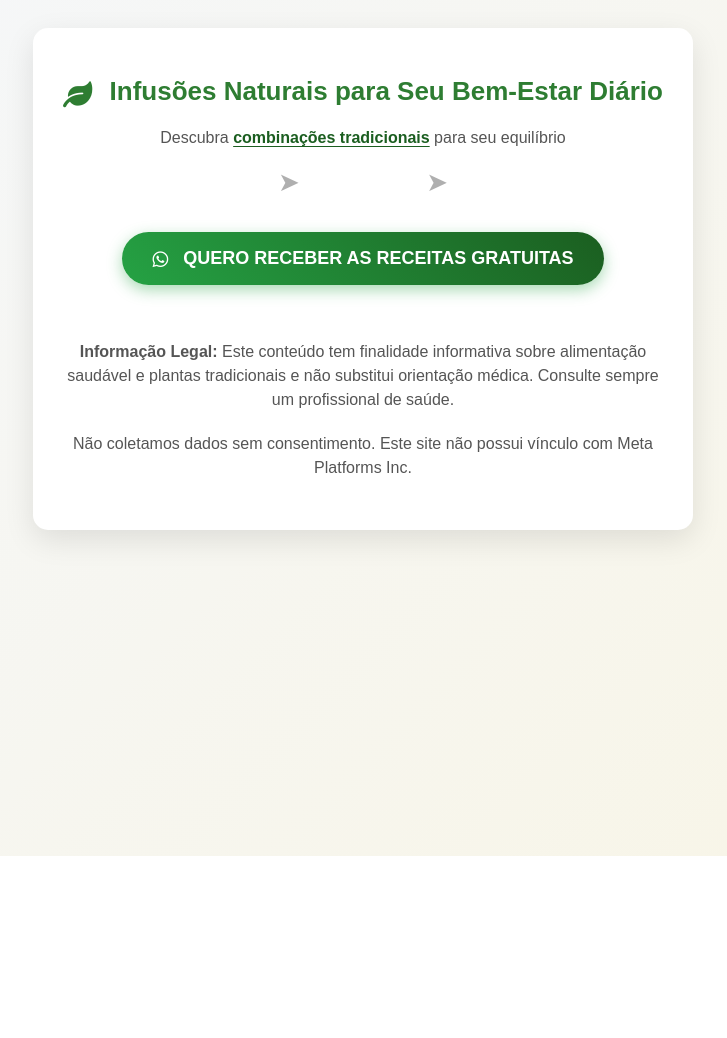
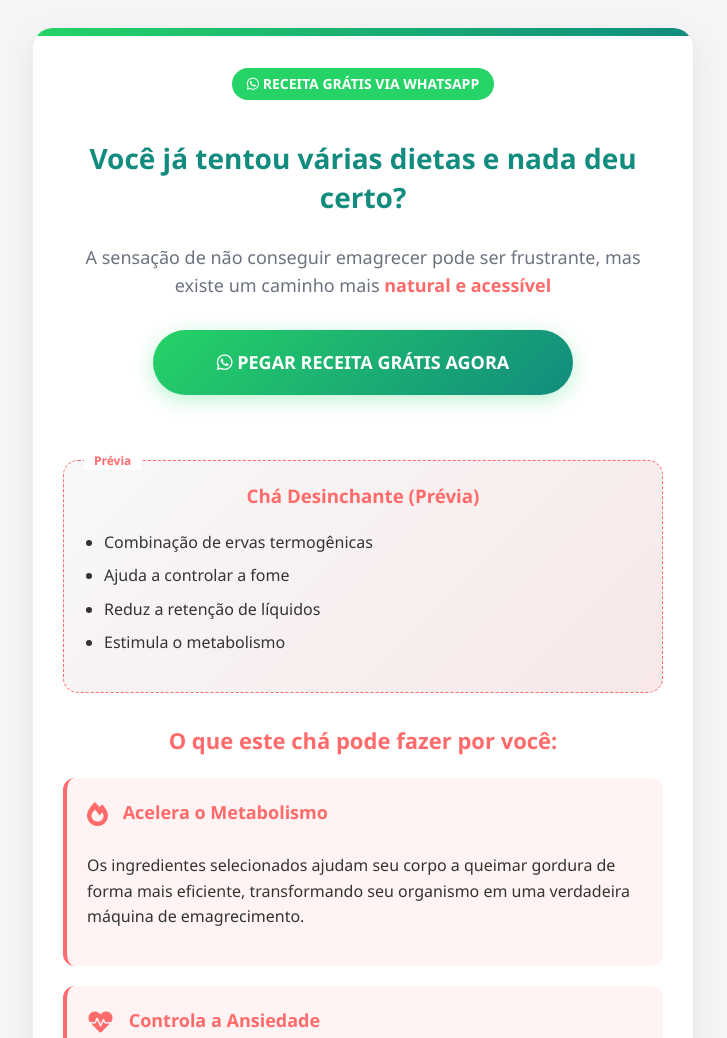
Before and after one commit to iranboono/pagina-receita, a plain HTML site: page index.html in a window 1280 px wide. Shown: the top 1038 px of the page, without its empty margins (277-1004 px from the left). Before the commit the page ends 856 px from the top, so only its background shows below. Drawn offline with Linux system fonts and the light colour scheme.

Commit message:
Update index.html

```diff
--- a/index.html
+++ b/index.html
@@ -3,7 +3,7 @@
 <head>
   <meta charset="UTF-8">
   <meta name="viewport" content="width=device-width, initial-scale=1.0">
-  <title>Infusões Naturais para Bem-Estar</title>
+  <title>Receita Exclusiva de Chá Emagrecedor via WhatsApp</title>
 
   <!-- Facebook Pixel Code -->
   <script>
@@ -20,117 +20,326 @@
   <!-- End Facebook Pixel Code -->
 
   <style>
+    :root {
+      --primary: #25D366;
+      --primary-dark: #128C7E;
+      --secondary: #F5F5F5;
+      --text: #333333;
+      --light-text: #6B7280;
+      --white: #FFFFFF;
+      --accent: #34B7F1;
+      --highlight: #FF6B6B;
+    }
+
     body {
-      font-family: 'Arial', sans-serif;
+      font-family: 'Segoe UI', Roboto, 'Helvetica Neue', sans-serif;
       text-align: center;
       padding: 20px;
-      background: linear-gradient(135deg, #f5f7fa 0%, #f8f5e6 100%);
+      background-color: var(--secondary);
       min-height: 100vh;
+      color: var(--text);
+      line-height: 1.6;
     }
+
     .container {
       max-width: 600px;
       margin: 0 auto;
-      padding: 30px;
-      background-color: white;
-      border-radius: 15px;
-      box-shadow: 0 10px 30px rgba(0,0,0,0.1);
+      padding: 40px 30px;
+      background-color: var(--white);
+      border-radius: 20px;
+      box-shadow: 0 10px 30px rgba(0,0,0,0.08);
       position: relative;
+      overflow: hidden;
     }
+
+    .container::before {
+      content: "";
+      position: absolute;
+      top: 0;
+      left: 0;
+      right: 0;
+      height: 8px;
+      background: linear-gradient(90deg, var(--primary), var(--primary-dark));
+    }
+
     h1 {
-      color: #2e7d32;
-      font-size: 26px;
-      margin-bottom: 20px;
-      line-height: 1.3;
+      color: var(--primary-dark);
+      font-size: 28px;
+      margin-bottom: 25px;
+      line-height: 1.4;
+      font-weight: 700;
     }
-    p {
-      font-size: 16px;
-      margin-bottom: 20px;
-      color: #555;
+
+    h2 {
+      color: var(--highlight);
+      font-size: 22px;
+      margin: 30px 0 15px;
     }
+
+    .subtitle {
+      font-size: 18px;
+      color: var(--light-text);
+      margin-bottom: 30px;
+      font-weight: 500;
+    }
+
+    .benefit-card {
+      background-color: rgba(255, 107, 107, 0.08);
+      border-radius: 12px;
+      padding: 20px;
+      margin: 20px 0;
+      text-align: left;
+      border-left: 4px solid var(--highlight);
+    }
+
+    .benefit-card i {
+      color: var(--highlight);
+      font-size: 24px;
+      margin-right: 10px;
+      vertical-align: middle;
+    }
+
+    .benefit-card h3 {
+      color: var(--highlight);
+      display: inline-block;
+      margin: 0 0 10px 0;
+      font-size: 18px;
+    }
+
+    .whatsapp-reason {
+      background-color: rgba(37, 211, 102, 0.1);
+      border-radius: 12px;
+      padding: 20px;
+      margin: 25px 0;
+      text-align: left;
+    }
+
+    .whatsapp-reason i {
+      color: var(--primary);
+      font-size: 24px;
+      margin-right: 10px;
+    }
+
     .botao {
-      background: linear-gradient(45deg, #25a244, #1b5e20);
-      color: white;
-      padding: 16px 30px;
+      background: linear-gradient(135deg, var(--primary), var(--primary-dark));
+      color: var(--white);
+      padding: 18px 35px;
       text-decoration: none;
-      font-weight: bold;
+      font-weight: 600;
       font-size: 18px;
       border-radius: 50px;
       display: inline-block;
-      box-shadow: 0 5px 15px rgba(37, 162, 68, 0.4);
+      box-shadow: 0 5px 20px rgba(37, 211, 102, 0.3);
       transition: all 0.3s ease;
-      margin: 25px 0;
+      margin: 30px 0;
       position: relative;
       z-index: 2;
+      border: none;
+      cursor: pointer;
+      width: 90%;
+      max-width: 350px;
     }
+
     .botao:hover {
       transform: translateY(-3px);
-      box-shadow: 0 8px 20px rgba(37, 162, 68, 0.6);
-      background: linear-gradient(45deg, #1b5e20, #25a244);
+      box-shadow: 0 8px 25px rgba(37, 211, 102, 0.4);
+      background: linear-gradient(135deg, var(--primary-dark), var(--primary));
     }
-    .arrow-container {
+
+    .botao-topo {
+      margin-top: 0;
+      margin-bottom: 40px;
+    }
+
+    .botao-meio {
+      margin: 40px 0;
+    }
+
+    .botao-rodape {
+      margin-bottom: 20px;
+    }
+
+    .destaque {
+      color: var(--highlight);
+      font-weight: 700;
+    }
+
+    .whatsapp-badge {
+      background-color: var(--primary);
+      color: white;
+      padding: 5px 15px;
+      border-radius: 20px;
+      font-size: 14px;
+      font-weight: 600;
+      display: inline-block;
+      margin-bottom: 20px;
+    }
+
+    .recipe-preview {
+      background: linear-gradient(135deg, #f8f8f8, #f8e8e8);
+      border-radius: 15px;
+      padding: 20px;
+      margin: 25px 0;
+      border: 1px dashed var(--highlight);
       position: relative;
-      height: 40px;
-      margin: 5px auto 0;
-      width: 220px;
     }
-    .arrow {
+
+    .recipe-preview:before {
+      content: "Prévia";
       position: absolute;
-      color: #8d8d8d;
-      font-size: 26px;
-      animation: bounce 2s infinite;
-      opacity: 0.7;
-      z-index: 1;
+      top: -10px;
+      left: 20px;
+      background: var(--white);
+      padding: 0 10px;
+      color: var(--highlight);
+      font-size: 12px;
+      font-weight: 600;
     }
-    .arrow.left {
-      left: 25px;
-      top: 0;
+
+    .recipe-preview h3 {
+      color: var(--highlight);
+      margin-top: 0;
     }
-    .arrow.right {
-      right: 25px;
-      top: 0;
+
+    .recipe-preview ul {
+      text-align: left;
+      padding-left: 20px;
     }
-    .icon {
-      margin-right: 10px;
-      vertical-align: middle;
+
+    .recipe-preview li {
+      margin-bottom: 8px;
     }
-    @keyframes bounce {
-      0%, 20%, 50%, 80%, 100% {transform: translateY(0);}
-      40% {transform: translateY(-10px);}
-      60% {transform: translateY(-5px);}
+
+    .testimonial {
+      background-color: rgba(255, 107, 107, 0.05);
+      border-radius: 12px;
+      padding: 20px;
+      margin: 30px 0;
+      text-align: center;
+      border: 1px solid rgba(255, 107, 107, 0.2);
     }
+
+    .testimonial i {
+      color: var(--highlight);
+      font-size: 24px;
+      margin-bottom: 10px;
+    }
+
+    .testimonial p {
+      font-style: italic;
+      margin: 10px 0;
+    }
+
+    .testimonial .author {
+      font-weight: 600;
+      color: var(--highlight);
+    }
+
     .disclaimer {
-      font-size: 11px;
-      color: #777;
-      margin-top: 30px;
-      line-height: 1.5;
+      font-size: 12px;
+      color: var(--light-text);
+      margin-top: 40px;
+      line-height: 1.6;
       position: relative;
       z-index: 3;
+      padding-top: 20px;
+      border-top: 1px solid #eee;
     }
-    .highlight {
-      font-weight: 600;
-      color: #1b5e20;
-      text-decoration: underline;
-      text-underline-offset: 3px;
+
+    @media (max-width: 480px) {
+      .container {
+        padding: 30px 20px;
+      }
+
+      h1 {
+        font-size: 24px;
+      }
+
+      h2 {
+        font-size: 20px;
+      }
+
+      .botao {
+        padding: 16px 25px;
+        font-size: 16px;
+      }
     }
   </style>
-  <link rel="stylesheet" href="https://cdnjs.cloudflare.com/ajax/libs/font-awesome/5.15.3/css/all.min.css">
+  <link rel="stylesheet" href="https://cdnjs.cloudflare.com/ajax/libs/font-awesome/6.0.0/css/all.min.css">
 </head>
 <body>
   <div class="container">
-    <h1><i class="fas fa-leaf icon"></i> Infusões Naturais para Seu Bem-Estar Diário</h1>
-
-    <p>Descubra <span class="highlight">combinações tradicionais</span> para seu equilíbrio</p>
-
-    <div class="arrow-container">
-      <div class="arrow left">➤</div>
-      <div class="arrow right">➤</div>
+    <div class="whatsapp-badge">
+      <i class="fab fa-whatsapp"></i> RECEITA GRÁTIS VIA WHATSAPP
     </div>
 
+    <h1>Você já tentou várias dietas e nada deu certo?</h1>
+
+    <p class="subtitle">A sensação de não conseguir emagrecer pode ser frustrante, mas existe um caminho mais <span class="destaque">natural e acessível</span></p>
+
+    <!-- PRIMEIRO BOTÃO (TOPO) -->
     <a
-      href="https://wa.me/5521998509201?text=Quero%20conhecer%20as%20infus%C3%B5es%20naturais"
-      class="botao"
+      href="https://wa.me/5521998509201?text=Quero%20receber%20a%20receita%20do%20ch%C3%A1%20emagrecedor"
+      class="botao botao-topo"
       onclick="fbq('track', 'Lead');">
-      <i class="fab fa-whatsapp icon"></i> QUERO RECEBER AS RECEITAS GRATUITAS
+      <i class="fab fa-whatsapp"></i> PEGAR RECEITA GRÁTIS AGORA
+    </a>
+
+    <div class="recipe-preview">
+      <h3>Chá Desinchante (Prévia)</h3>
+      <ul>
+        <li>Combinação de ervas termogênicas</li>
+        <li>Ajuda a controlar a fome</li>
+        <li>Reduz a retenção de líquidos</li>
+        <li>Estimula o metabolismo</li>
+      </ul>
+    </div>
+
+    <h2>O que este chá pode fazer por você:</h2>
+
+    <div class="benefit-card">
+      <h3><i class="fas fa-fire"></i> Acelera o Metabolismo</h3>
+      <p>Os ingredientes selecionados ajudam seu corpo a queimar gordura de forma mais eficiente, transformando seu organismo em uma verdadeira máquina de emagrecimento.</p>
+    </div>
+
+    <div class="benefit-card">
+      <h3><i class="fas fa-heartbeat"></i> Controla a Ansiedade</h3>
+      <p>Reduz a vontade de comer por impulso, ajudando você a manter o foco na sua jornada de emagrecimento sem sofrimento.</p>
+    </div>
+
+    <div class="benefit-card">
+      <h3><i class="fas fa-tint"></i> Desincha o Corpo</h3>
+      <p>Combate a retenção de líquidos, dando aquela sensação imediata de corpo mais leve e definido.</p>
+    </div>
+
+    <!-- SEGUNDO BOTÃO (MEIO) -->
+    <a
+      href="https://wa.me/5521998509201?text=Quero%20receber%20a%20receita%20do%20ch%C3%A1%20emagrecedor"
+      class="botao botao-meio"
+      onclick="fbq('track', 'Lead');">
+      <i class="fab fa-whatsapp"></i> QUERO MEU CHÁ EMAGRECEDOR
+    </a>
+
+    <div class="whatsapp-reason">
+      <h3><i class="fas fa-mobile-alt"></i> Por que enviar por WhatsApp?</h3>
+      <p>• Receba a receita <span class="destaque">instantaneamente</span> no seu celular</p>
+      <p>• Fica salva na sua conversa para consultar quando quiser</p>
+      <p>• Você terá acesso às <span class="destaque">atualizações</span> e novas receitas que eu compartilhar</p>
+      <p>• Pode me enviar dúvidas diretamente quando preparar</p>
+    </div>
+
+    <div class="testimonial">
+      <i class="fas fa-quote-left"></i>
+      <p>"Depois que comecei a tomar esse chá, em 3 semanas já senti minha roupa mais folgada! O melhor é que não passo fome e nem fico ansiosa como antes."</p>
+      <div class="author">- Juliana, 28 anos</div>
+    </div>
+
+    <!-- TERCEIRO BOTÃO (RODAPÉ) -->
+    <a
+      href="https://wa.me/5521998509201?text=Quero%20receber%20a%20receita%20do%20ch%C3%A1%20emagrecedor"
+      class="botao botao-rodape"
+      onclick="fbq('track', 'Lead');">
+      <i class="fab fa-whatsapp"></i> RECEBER RECEITA NO WHATSAPP
     </a>
 
     <div class="disclaimer">
```
